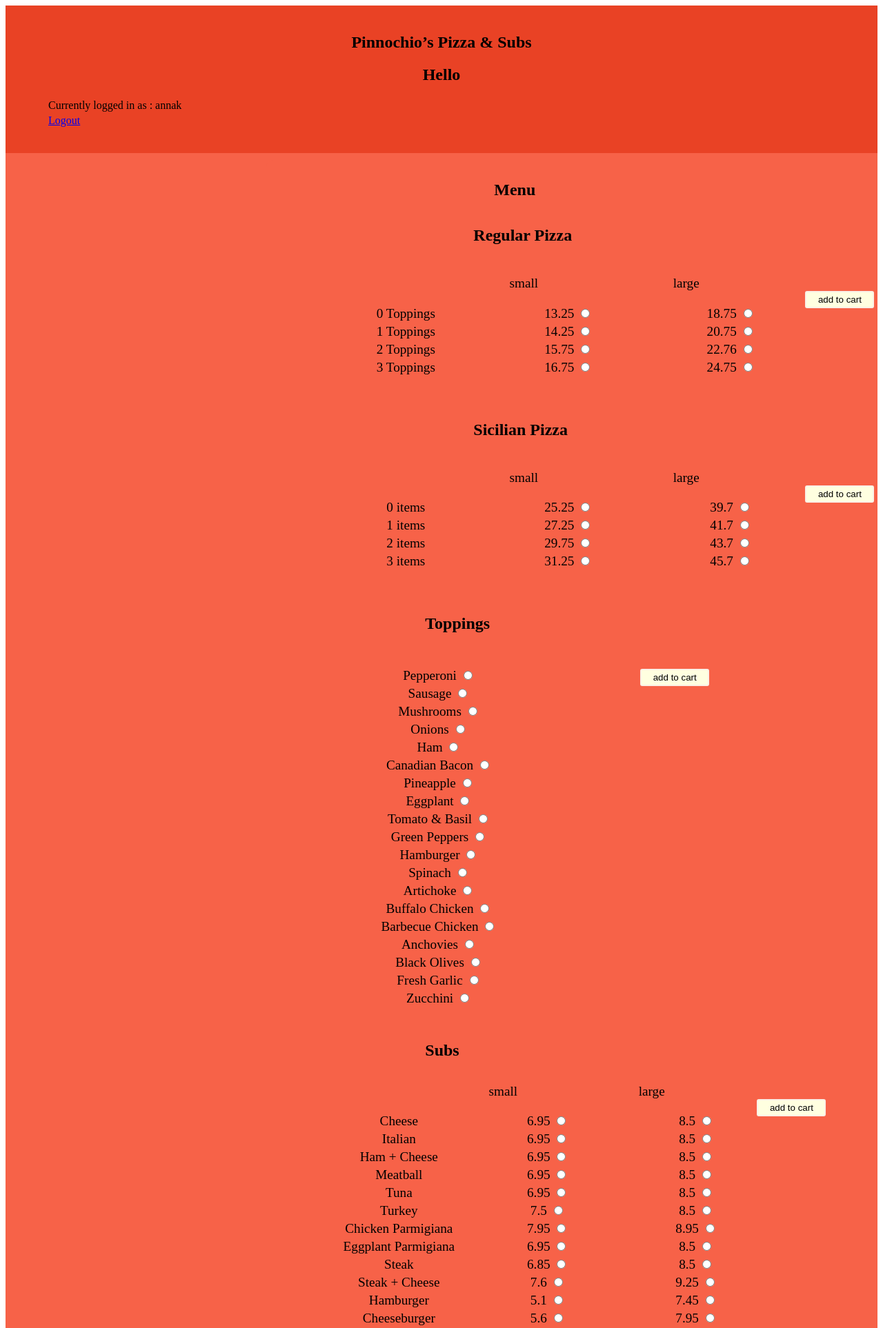
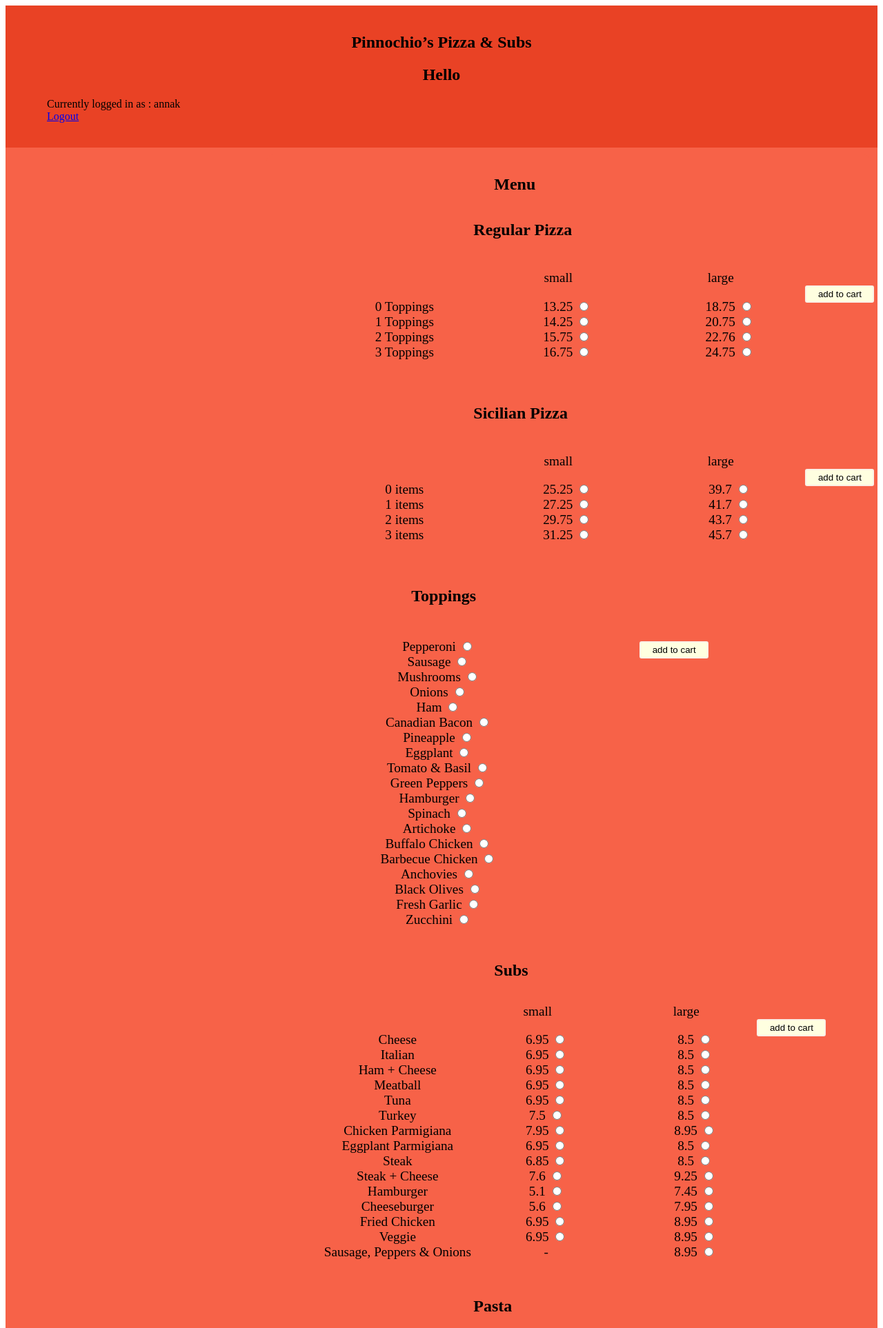
Before and after one commit to annakhv/project3, a Django app: page / in a window 1280 px wide. Shown: the top 1926 px of the page at 69% size. Run offline with Django 3.2, Linux system fonts and the light colour scheme; a user stored in the database is signed in; data comes from the database, SQL or seed files in the repository; both versions use the stored data as it was after the commit.

Commit message:
quick commit

```diff
--- a/orders/static/orders/style.css
+++ b/orders/static/orders/style.css
@@ -1,4 +1,12 @@
 
+
+h5{
+    padding: unset;
+    font: unset;
+    margin: unset;
+    margin-right: -100px;
+
+}
 
 header {
     background-color: rgb(233, 66, 37);
@@ -16,7 +24,7 @@ section {
 }
 
 .title1{
-    margin-left: 220px;
+    margin-left: 200px;
 }
 .title2 {
     margin-left: 320px;
@@ -95,7 +103,7 @@ section {
 
 
 .shrink{
-    flex-shrink: 3;
+    flex-shrink: 1;
 }
 .grow{
     flex-grow: 1;
@@ -144,7 +152,7 @@ ul {
 }
 li{
     width:250px;
-    padding: 2px;
+
 
 }
 
--- a/orders/templates/orders/user.html
+++ b/orders/templates/orders/user.html
@@ -51,8 +51,9 @@
             </ul>
              </div>
              <div>
-                small
+               <h5>small</h5>
                 <ul>
+
                     {% for pizza in pizza%}
                     {%if pizza.size == "small" and  pizza.name == "Regular Pizza" %}
                     <li>
@@ -64,7 +65,7 @@
             </ul>
              </div>
              <div>
-               large
+                <h5>large</h5>
                 <ul>
                     {% for pizza in pizza%}
                     {%if pizza.size == "large" and  pizza.name == "Regular Pizza" %}
@@ -97,7 +98,7 @@
             </ul>
             </div>
             <div>
-                small
+                <h5>small</h5>
                 <ul>
                     {% for pizza in pizza%}
                     {%if pizza.size == "small" and  pizza.name == "Sicilian Pizza" %}
@@ -110,7 +111,7 @@
             </ul>
             </div>
             <div>
-                large
+                <h5>large</h5>
                 <ul>
                     {% for pizza in pizza%}
                     {%if pizza.size == "large" and  pizza.name == "Sicilian Pizza" %}
@@ -145,7 +146,7 @@
         </div>
 
         </div>
-        <h2 class="title1">Subs</h2>
+        <h2 class="title2">Subs</h2>
         <div class="box4">
             <div class="grow">
                 <br>
@@ -161,7 +162,7 @@
             </ul>
             </div>
             <div class="shrink">
-            small
+                <h5>small</h5>
             <ul>
                 {% for sub in subs%}
                 {%if sub.subSize == "small" %}
@@ -170,7 +171,7 @@
                     <label for="{{sub.subName}}" > {{sub.price}}</label>
                     <input type="radio" id="{{sub.subName}}" name="sub" value="{{sub.subName}}">
                     {%else%}
-                    <br>
+                      -<br>
                     {%endif%}
                </li>
 
@@ -180,7 +181,7 @@
         </ul>
     </div>
             <div class="shrink">
-                large
+                <h5>large</h5>
                 <ul>
                     {% for sub in subs%}
                     {%if sub.subSize == "large"  %}
@@ -273,7 +274,7 @@
             </div>
 
             <div>
-                small
+                <h5>small</h5>
             <ul>
                 {% for platter in platters %}
                 {%if platter.size == "small" %}
@@ -287,7 +288,7 @@
     </div>
 
             <div>
-                large
+                <h5>large</h5>
                 <ul>
                     {% for platter in platters %}
                     {%if platter.size == "large" %}
```
Also changed, not shown: orders/static/orders/scripts.js (+24 -5 lines), db.sqlite3.
